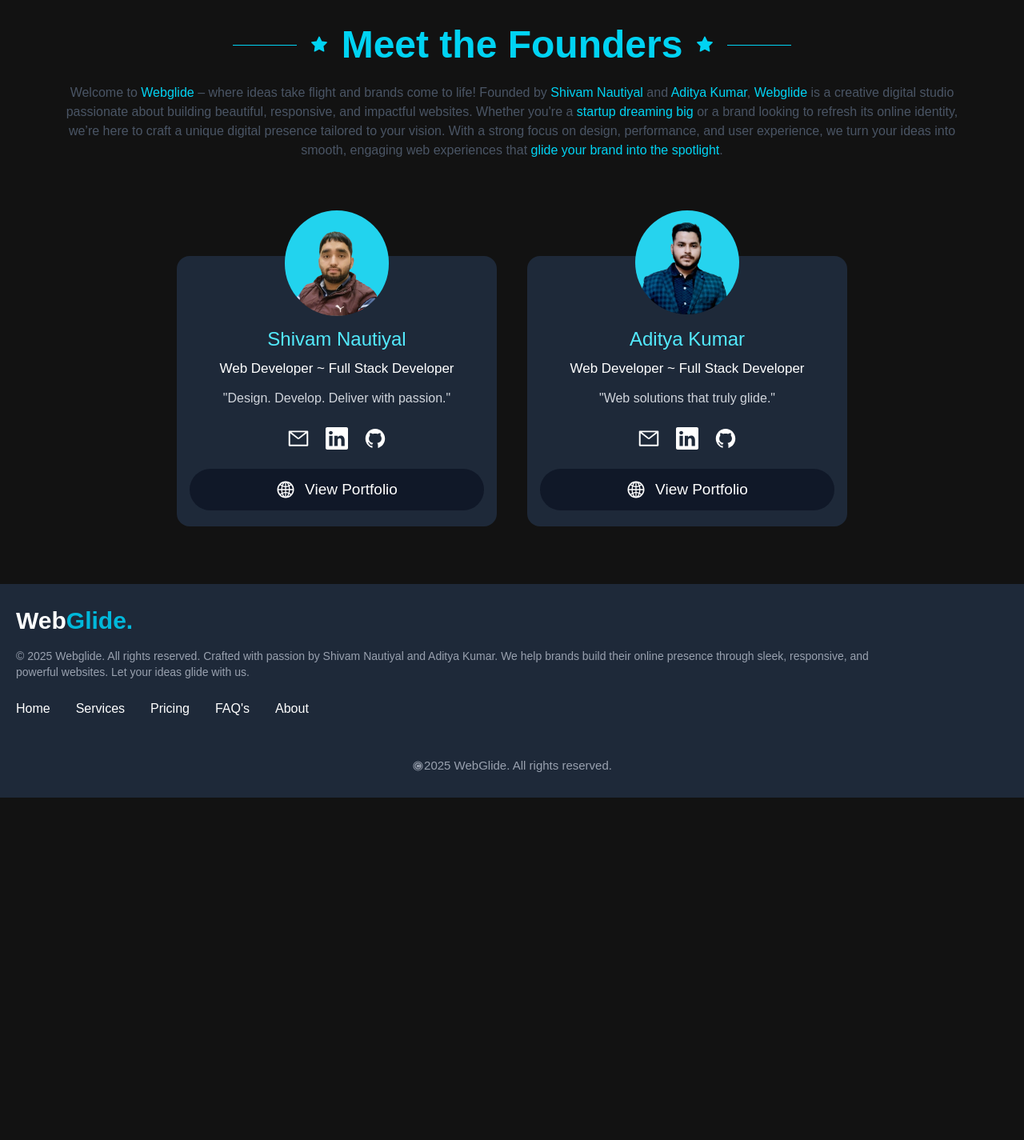
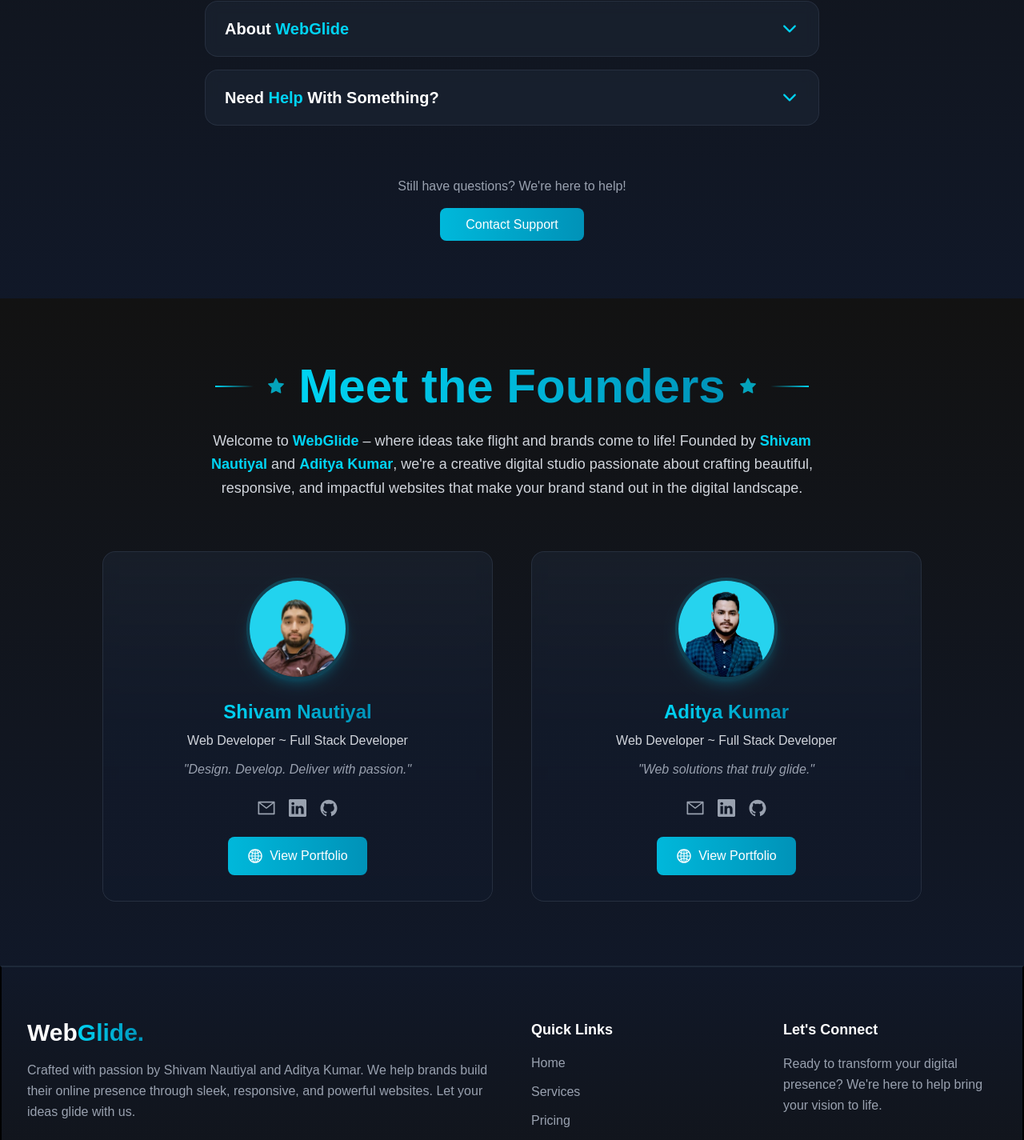
Before and after one commit to ShivamNautiyal22/WebGlide, a React (Vite) app in the folder WebGlide/: page / in a window 1280 px wide. Shown: the part 3929-5354 px from the top of the page at 80% size. Before the commit the page ends 4926 px from the top, so only its background shows below. Built offline with nearby package versions, Linux system fonts and the light colour scheme.

Commit message:
update the UI of FAQ, footer and about

```diff
--- a/WebGlide/src/components/About.jsx
+++ b/WebGlide/src/components/About.jsx
@@ -1,101 +1,109 @@
 import React from "react";
-import image1 from "../../public/profile-1.png";
-import image2 from "../../public/profile-2.png";
-import {
-  AiOutlineGlobal,
-  AiOutlineGithub,
-  AiOutlineMail,
-  AiFillStar
-} from "react-icons/ai";
+import { AiOutlineGlobal, AiOutlineGithub, AiOutlineMail, AiFillStar } from "react-icons/ai";
 import { BsLinkedin } from "react-icons/bs";
 import { Element } from "react-scroll";
 
 const About = () => {
   const ProfileCard = [
     {
-      Image: image1,
+      Image: "/profile-1.png",
       Name: "Shivam Nautiyal",
       title: "Web Developer ~ Full Stack Developer",
       Quote: `"Design. Develop. Deliver with passion."`,
       Portfolio: "https://its-shivam-portfolio.netlify.app/",
       Github: "https://github.com/shivamNautiyal22/",
+      Mail: "mailto:Snautiyal881@gmail.com?subject=Business%20Inquiry%20Regarding%20WebGlide%20Services",
+      LinkedIn : "https://in.linkedin.com/"
     },
     {
-      Image: image2,
+      Image: "/profile-2.png",
       Name: "Aditya Kumar",
       title: "Web Developer ~ Full Stack Developer",
       Quote: `"Web solutions that truly glide."`,
       Portfolio: "https://akportfolio29.netlify.app/",
       Github: "https://github.com/AdityaKumarThakur12/",
+      Mail: "mailto:aditya3863297@gmail.com?subject=Business%20Inquiry%20Regarding%20WebGlide%20Services",
+      LinkedIn : "https://in.linkedin.com/"
     },
   ];
+
   return (
-    <Element name="about" className="px-5 w-full text-white">
-      <div className="py-18 max-w-[1440px] mx-auto ">
+    <Element name="about" className="w-full min-h-screen bg-gradient-to-b from-[#121212] to-gray-900 py-20">
+      <div className="max-w-[1200px] mx-auto px-4 sm:px-6 lg:px-8">
+        {/* Header Section */}
         <div className="text-center mb-16">
-        <div className="mb-6">
-            <div className="flex items-center justify-center gap-4 mb-2">
-              <div className="h-[1px] w-20 bg-cyan-400"></div>
-              <AiFillStar className="text-cyan-400 text-2xl" />
-              <h2 className="text-5xl font-bold text-cyan-400">
+          <div className="inline-block">
+            <div className="flex items-center justify-center gap-4 mb-6">
+              <div className="h-[2px] w-12 bg-gradient-to-r from-cyan-400 to-transparent"></div>
+              <AiFillStar className="text-cyan-400 text-2xl animate-pulse" />
+              <h2 className="text-4xl md:text-5xl lg:text-6xl font-bold bg-gradient-to-r from-cyan-400 via-cyan-500 to-cyan-600 bg-clip-text text-transparent">
                 Meet the Founders
               </h2>
-              <AiFillStar className="text-cyan-400 text-2xl" />
-              <div className="h-[1px] w-20 bg-cyan-400"></div>
+              <AiFillStar className="text-cyan-400 text-2xl animate-pulse" />
+              <div className="h-[2px] w-12 bg-gradient-to-l from-cyan-400 to-transparent"></div>
             </div>
           </div>
-          <p className="text-base text-gray-600 dark:text-gray-300 max-w-[92%] mx-auto mb-30">
-            Welcome to <span className="text-cyan-400 ">Webglide</span> – where
+
+          <p className="text-lg text-gray-300 max-w-3xl mx-auto leading-relaxed">
+            Welcome to <span className="text-cyan-400 font-semibold">WebGlide</span> – where
             ideas take flight and brands come to life! Founded by{" "}
-            <span className="text-cyan-400 ">Shivam Nautiyal</span> and{" "}
-            <span className="text-cyan-400 ">Aditya Kumar</span>,{" "}
-            <span className="text-cyan-400 ">Webglide</span> is a creative
-            digital studio passionate about building beautiful, responsive, and
-            impactful websites. Whether you're a{" "}
-            <span className="text-cyan-400 ">startup dreaming big</span> or a
-            brand looking to refresh its online identity, we’re here to craft a
-            unique digital presence tailored to your vision. With a strong focus
-            on design, performance, and user experience, we turn your ideas into
-            smooth, engaging web experiences that{" "}
-            <span className="text-cyan-400 ">
-              glide your brand into the spotlight
-            </span>
-            .
+            <span className="text-cyan-400 font-semibold">Shivam Nautiyal</span> and{" "}
+            <span className="text-cyan-400 font-semibold">Aditya Kumar</span>, we're a creative
+            digital studio passionate about crafting beautiful, responsive, and impactful websites
+            that make your brand stand out in the digital landscape.
           </p>
         </div>
-        <div className=" grid grid-cols-1  place-items-center w-full sm:grid-cols-1 gap-28 lg:grid-cols-2 lg:w-[85%] xl:w-[70%] lg:gap-2 mx-auto">
-          {ProfileCard.map(
-            ({ Image, Name, title, Quote, Portfolio, Github }, index) => {
-              return (
-                <div
-                  key={index}
-                  className="w-[90%] sm:w-[400px] bg-gray-800 py-2 px-4 relative rounded-2xl"
-                >
-                  <div className="max-h-[130px] max-w-[130px] mx-auto absolute  left-[50%] translate-[-50%] ">
-                    <img src={Image} alt={Name} className="rounded-full" />
+
+        {/* Profile Cards */}
+        <div className="grid grid-cols-1 lg:grid-cols-2 gap-8 lg:gap-12 max-w-5xl mx-auto">
+          {ProfileCard.map(({ Image, Name, title, Quote, Portfolio, Github,LinkedIn, Mail }, index) => (
+            <div
+              key={index}
+              className="group relative bg-gray-800/50 backdrop-blur-sm border border-gray-700/50 rounded-2xl overflow-hidden hover:border-cyan-500/50 transition-all duration-300 hover:shadow-xl hover:shadow-cyan-500/10"
+            >
+              <div className="absolute inset-0 bg-gradient-to-b from-transparent via-gray-900/80 to-gray-900/90"></div>
+
+              <div className="relative p-8">
+                <div className="flex flex-col items-center">
+                  <div className="w-32 h-32 rounded-full overflow-hidden border-4 border-cyan-400/20 shadow-lg shadow-cyan-500/20 mb-6">
+                    <img
+                      src={Image}
+                      alt={Name}
+                      className="w-full h-full object-cover transform transition-transform duration-500 group-hover:scale-110"
+                    />
                   </div>
-                  <div className="pt-20 text-center">
-                    <h1 className="text-2xl text-cyan-300 mb-2">{Name}</h1>
-                    <p className=" mb-3 text-[17px]">{title}</p>
-                    <p className="text-gray-300 text-base">{Quote}</p>
-                    <div className="flex items-center justify-center text-[28px] my-6 gap-5">
-                      <AiOutlineMail className="cursor-pointer hover:text-cyan-400 hover:scale-140 duration-300" />
-                      <BsLinkedin className="cursor-pointer hover:text-cyan-400 hover:scale-140 duration-300" />
-                      <a href={Github} target="_blank">
-                        <AiOutlineGithub className="cursor-pointer hover:text-cyan-400 hover:scale-140 duration-300" />
-                      </a>
-                    </div>
-                    <a href={Portfolio} target="_blank">
-                      <div className="flex gap-3 items-center justify-center my-3 bg-gray-900 rounded-full py-3 cursor-pointer hover:bg-cyan-600 duration-300">
-                        <AiOutlineGlobal className="text-2xl" />
-                        <button className="text-[19px]">View Portfolio</button>
-                      </div>
+
+                  <h3 className="text-2xl font-bold bg-gradient-to-r from-cyan-400 to-cyan-600 bg-clip-text text-transparent mb-2">
+                    {Name}
+                  </h3>
+                  <p className="text-gray-300 text-center font-medium mb-3">{title}</p>
+                  <p className="text-gray-400 italic text-center mb-6">{Quote}</p>
+
+                  <div className="flex items-center justify-center space-x-4 mb-6">
+                    <a href={Mail} target="_blank" className="text-gray-400 hover:text-cyan-400 transform hover:scale-110 transition-all duration-300">
+                      <AiOutlineMail size={24} />
+                    </a>
+                    <a href={LinkedIn} target="_blank" className="text-gray-400 hover:text-cyan-400 transform hover:scale-110 transition-all duration-300">
+                      <BsLinkedin size={22} />
+                    </a>
+                    <a href={Github} target="_blank" rel="noopener noreferrer" className="text-gray-400 hover:text-cyan-400 transform hover:scale-110 transition-all duration-300">
+                      <AiOutlineGithub size={24} />
                     </a>
                   </div>
+
+                  <a
+                    href={Portfolio}
+                    target="_blank"
+                    rel="noopener noreferrer"
+                    className="flex items-center gap-2 px-6 py-3 bg-gradient-to-r from-cyan-500 to-cyan-600 text-white rounded-lg font-medium transition-all duration-300 hover:shadow-lg hover:shadow-cyan-500/30 hover:-translate-y-0.5"
+                  >
+                    <AiOutlineGlobal size={20} />
+                    <span>View Portfolio</span>
+                  </a>
                 </div>
-              );
-            }
-          )}
+              </div>
+            </div>
+          ))}
         </div>
       </div>
     </Element>
--- a/WebGlide/src/components/FAQ.jsx
+++ b/WebGlide/src/components/FAQ.jsx
@@ -1,6 +1,7 @@
 import React, { useState } from "react";
-import { IoIosArrowDown, IoIosArrowUp } from "react-icons/io";
+import { IoIosArrowDown } from "react-icons/io";
 import { Element } from "react-scroll";
+import { Link } from "react-router-dom";
 
 const FAQ = () => {
   const [activeIndex, setActiveIndex] = useState(null);
@@ -61,51 +62,69 @@
       title: (
         <>
           Need <span className="text-cyan-400">Help</span> With Something?
-
         </>
       ),
       content:
-        "Need help? Our dedicated team is here to assist you with any questions or technical issues. Reach out via email or live chat — we’re always close by and happy to help!",
+        "Need help? Our dedicated team is here to assist you with any questions or technical issues. Reach out via email or live chat — we're always close by and happy to help!",
     },
   ];
 
   return (
-    <Element name="faq's" className="w-full bg-[#121212]">
-      <div className="py-7 px-5 text-white max-w-[1440px] mx-auto">
-        <h2 className="text-5xl font-bold text-center my-10 text-cyan-400">
-          FAQ's
+    <Element name="faq's" className="w-full min-h-screen bg-gradient-to-b from-[#121212] to-gray-900 py-20">
+      <div className="max-w-[1440px] mx-auto px-4 sm:px-6 lg:px-8">
+        <div className="text-center mb-16">
+          <h2 className="text-4xl md:text-5xl lg:text-6xl font-bold bg-gradient-to-r leading-13 from-cyan-400 via-cyan-500 to-cyan-600 bg-clip-text text-transparent pb-2">
+            Frequently Asked Questions
           </h2>
-        <div className="space-y-2 sm:mx-10 md:mx-18">
+          <p className="mt-4 text-gray-400 text-lg">
+            Everything you need to know about WebGlide
+          </p>
+        </div>
+
+        <div className="space-y-4 max-w-3xl mx-auto">
           {items.map((item, index) => (
             <div
               key={index}
-              className="border border-cyan-900 rounded-lg bg-gray-800 overflow-hidden transition-all duration-300"
+              className={`group rounded-2xl bg-gray-800/50 backdrop-blur-sm border border-gray-700/50 hover:border-cyan-500/50 transition-all duration-300 ${
+                activeIndex === index ? "shadow-lg shadow-cyan-500/10" : ""
+              }`}
             >
               <button
-                className="w-full px-4 py-3 text-left flex justify-between items-center"
+                className="w-full px-6 py-5 text-left flex justify-between items-center gap-4"
                 onClick={() => toggleItem(index)}
               >
-                <span className="font-bold text-[19px] flex-1">
+                <span className="font-semibold text-xl text-white">
                   {item.title}
                 </span>
-                {activeIndex === index ? (
-                  <IoIosArrowUp className="text-cyan-400 transition-transform duration-300" />
-                ) : (
-                  <IoIosArrowDown className="text-cyan-400 transition-transform duration-300" />
-                )}
+                <span className={`text-cyan-400 transition-transform duration-300 ${
+                  activeIndex === index ? "rotate-180" : ""
+                }`}>
+                  <IoIosArrowDown size={24} />
+                </span>
               </button>
 
               <div
-                className={`px-4 pr-10 overflow-hidden transition-all duration-150 ease-in-out ${
+                className={`overflow-hidden transition-all duration-300 ease-in-out ${
                   activeIndex === index
-                    ? "max-h-[500px] py-3 opacity-100"
+                    ? "max-h-[300px] opacity-100"
                     : "max-h-0 opacity-0"
-                } text-cyan-100`}
+                }`}
               >
+                <div className="px-6 pb-5 text-gray-300 leading-relaxed">
                   {item.content}
                 </div>
               </div>
+            </div>
           ))}
+        </div>
+
+        <div className="mt-16 text-center">
+          <p className="text-gray-400 mb-6">
+            Still have questions? We're here to help!
+          </p>
+          <Link to="/contact" className="px-8 py-3 bg-gradient-to-r from-cyan-500 to-cyan-600 text-white rounded-lg font-medium transition-all duration-300 hover:shadow-lg hover:shadow-cyan-500/30 hover:-translate-y-0.5 focus:ring-2 focus:ring-cyan-500 focus:ring-offset-2 focus:ring-offset-gray-900">
+            Contact Support
+          </Link>
         </div>
       </div>
     </Element>
--- a/WebGlide/src/components/Footer.jsx
+++ b/WebGlide/src/components/Footer.jsx
@@ -2,6 +2,7 @@
 import { PiCopyrightFill } from "react-icons/pi";
 import { Link } from "react-router-dom";
 import { Link as Move } from "react-scroll";
+import { FaGithub, FaTwitter, FaLinkedin, FaInstagram } from "react-icons/fa";
 
 const Footer = () => {
   const navList = [
@@ -12,38 +13,89 @@
     { name: "About", to: "about" },
   ];
 
+  const socialLinks = [
+    { icon: <FaGithub size={20} />, href: "#" },
+    { icon: <FaTwitter size={20} />, href: "#" },
+    { icon: <FaLinkedin size={20} />, href: "#" },
+    { icon: <FaInstagram size={20} />, href: "#" },
+  ];
+
   return (
-    <section className="w-full bg-gray-800">
-      <div className="py-7 px-5 text-white max-w-[1440px] mx-auto">
-        <div>
-          <h1 className="text-3xl mb-4 font-bold">
-            Web<span className="text-cyan-500">Glide.</span>
-          </h1>
-          <p className="text-sm text-gray-400 w-[90%]">
-            © 2025 Webglide. All rights reserved. Crafted with passion by Shivam
-            Nautiyal and Aditya Kumar. We help brands build their online
-            presence through sleek, responsive, and powerful websites. Let your
-            ideas glide with us.
-          </p>
+    <footer className="w-full bg-gradient-to-b from-gray-900 to-[#121212] border-t-gray-800 border-2 pt-16 pb-8">
+      <div className="max-w-[1440px] mx-auto px-4 sm:px-6 lg:px-8">
+        <div className="grid grid-cols-1 md:grid-cols-2 lg:grid-cols-4 gap-12">
+          {/* Brand Section */}
+          <div className="lg:col-span-2">
+            <h1 className="text-3xl font-bold text-white mb-4">
+              Web<span className="bg-gradient-to-r from-cyan-400 to-cyan-600 bg-clip-text text-transparent">Glide.</span>
+            </h1>
+            <p className="text-gray-400 leading-relaxed mb-6">
+              Crafted with passion by Shivam Nautiyal and Aditya Kumar. We help brands build their online presence through sleek, responsive, and powerful websites. Let your ideas glide with us.
+            </p>
+            <div className="flex space-x-4">
+              {socialLinks.map((link, index) => (
+                <a
+                  key={index}
+                  href={link.href}
+                  className="text-gray-400 hover:text-cyan-400 transition-colors duration-300"
+                >
+                  {link.icon}
+                </a>
+              ))}
+            </div>
+          </div>
+
+          {/* Quick Links */}
+          <div>
+            <h3 className="text-white font-semibold text-lg mb-4">Quick Links</h3>
+            <ul className="space-y-3">
+              {navList.map((item, index) => (
+                <li key={index}>
+                  <Move
+                    to={item.to}
+                    smooth={true}
+                    duration={500}
+                    className="text-gray-400 hover:text-cyan-400 transition-colors duration-300 cursor-pointer"
+                  >
+                    {item.name}
+                  </Move>
+                </li>
+              ))}
+            </ul>
+          </div>
+
+          {/* Contact Section */}
+          <div>
+            <h3 className="text-white font-semibold text-lg mb-4">Let's Connect</h3>
+            <div className="space-y-4 text-gray-400">
+              <p className="leading-relaxed">
+                Ready to transform your digital presence? We're here to help bring your vision to life.
+              </p>
+              <Link
+                to="/contact"
+                className="inline-block mt-4 px-6 py-2 bg-gradient-to-r from-cyan-500 to-cyan-600 text-white rounded-lg font-medium transition-all duration-300 hover:shadow-lg hover:shadow-cyan-500/30 hover:-translate-y-0.5"
+              >
+                Get in Touch
+              </Link>
+            </div>
+          </div>
         </div>
-        <div className="my-6 space-y-2 sm:flex sm:gap-8">
-          {navList.map((item, index) => (
-            <div key={index} className="cursor-pointer hover:underline w-max">
-              {item === "Contact" ? (
-                <Link to="/contact">{item}</Link>
-              ) : (
-                <Move to={item.to} smooth={true} duration={500}>
-                  {item.name}
-                </Move>
-              )}
+
+        {/* Bottom Bar */}
+        <div className="mt-16 pt-8 border-t border-gray-800">
+          <div className="flex flex-col md:flex-row items-center justify-between">
+            <div className="flex items-center text-gray-400 mb-4 md:mb-0">
+              <PiCopyrightFill className="mr-2" />
+              <span>2025 WebGlide. All rights reserved.</span>
             </div>
-          ))}
-        </div>
-        <div className="flex items-center justify-center mt-10 text-[15px] text-gray-400">
-          <PiCopyrightFill /> 2025 WebGlide. All rights reserved.
+            <div className="flex space-x-6 text-gray-400">
+              <a href="#" className="hover:text-cyan-400 transition-colors duration-300">Privacy Policy</a>
+              <a href="#" className="hover:text-cyan-400 transition-colors duration-300">Terms of Service</a>
+            </div>
+          </div>
         </div>
       </div>
-    </section>
+    </footer>
   );
 };
 
```
Lines whose indentation alone changed are shown as unchanged.
